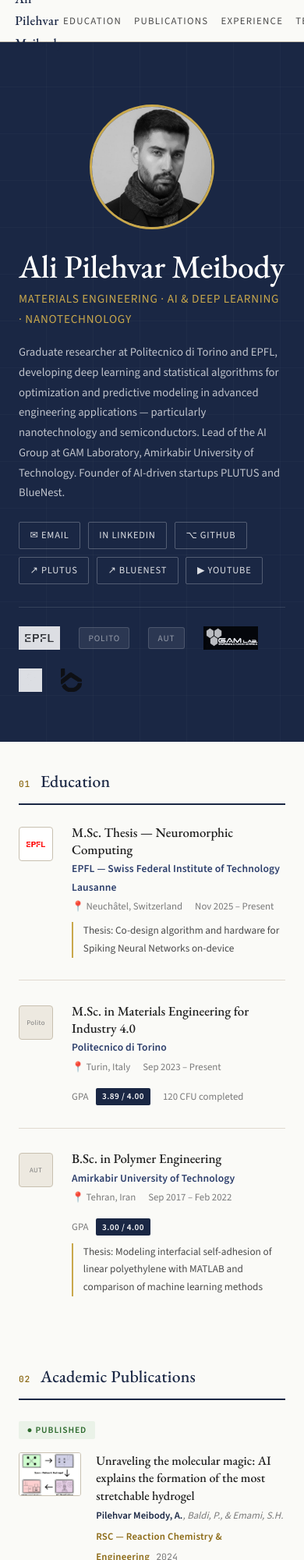
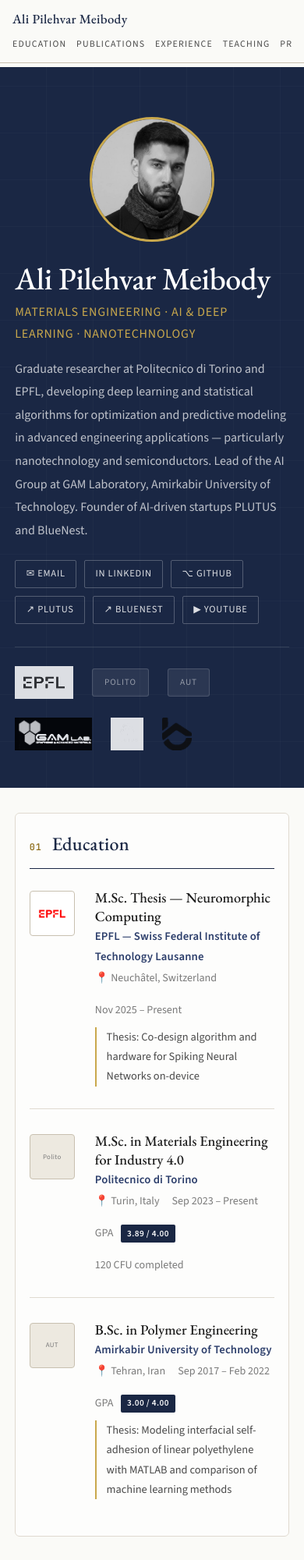
Before and after one commit to APMaii/alipilehvarmeibody.github.io, a plain HTML site: page index.html in a window 390 px wide. Shown: the top 2000 px of the page at 78% size. Drawn offline with nearby package versions, Linux system fonts and the light colour scheme.

Commit message:
enahnce index.html

```diff
--- a/index.html
+++ b/index.html
@@ -22,6 +22,7 @@
     --rule-light: #E0DAD0;
     --accent-red: #8B2020;
     --section-gap: 3.5rem;
+    --content-max-width: 1100px;
   }
 
   * { box-sizing: border-box; margin: 0; padding: 0; }
@@ -32,10 +33,11 @@
     background: var(--cream);
     font-family: 'Source Sans 3', sans-serif;
     color: var(--text-primary);
-    font-size: 15px;
-    line-height: 1.7;
+    font-size: 16px;
+    line-height: 1.75;
     -webkit-font-smoothing: antialiased;
   }
+  section[id] { scroll-margin-top: 84px; }
 
   /* ─── TOPBAR NAV ─── */
   #topbar {
@@ -48,8 +50,8 @@
     display: flex;
     align-items: center;
     justify-content: space-between;
-    padding: 0 3rem;
-    height: 54px;
+    padding: 0 2.2rem;
+    height: 62px;
   }
   #topbar .brand {
     font-family: 'EB Garamond', serif;
@@ -60,10 +62,10 @@
   }
   #topbar nav {
     display: flex;
-    gap: 2rem;
+    gap: 1.35rem;
   }
   #topbar nav a {
-    font-size: 0.8rem;
+    font-size: 0.82rem;
     text-transform: uppercase;
     letter-spacing: 0.1em;
     color: var(--text-secondary);
@@ -75,9 +77,9 @@
 
   /* ─── HERO ─── */
   #hero {
-    margin-top: 54px;
+    margin-top: 62px;
     background: var(--navy);
-    padding: 5rem 0 4rem;
+    padding: 5.8rem 0 4.6rem;
     position: relative;
     overflow: hidden;
   }
@@ -103,28 +105,28 @@
     pointer-events: none;
   }
   .hero-inner {
-    max-width: 960px;
+    max-width: var(--content-max-width);
     margin: 0 auto;
-    padding: 0 3rem;
+    padding: 0 2.4rem;
     display: grid;
-    grid-template-columns: 180px 1fr;
-    gap: 3rem;
+    grid-template-columns: 205px 1fr;
+    gap: 3.2rem;
     align-items: center;
   }
   .hero-photo-wrap {
     position: relative;
   }
   .hero-photo-wrap img {
-    width: 160px;
-    height: 160px;
+    width: 180px;
+    height: 180px;
     border-radius: 50%;
     object-fit: cover;
     border: 3px solid var(--gold-light);
     display: block;
   }
   .hero-photo-placeholder {
-    width: 160px;
-    height: 160px;
+    width: 180px;
+    height: 180px;
     border-radius: 50%;
     background: rgba(255,255,255,0.08);
     border: 3px solid var(--gold-light);
@@ -138,7 +140,7 @@
   }
   .hero-text h1 {
     font-family: 'EB Garamond', serif;
-    font-size: 2.6rem;
+    font-size: clamp(2.5rem, 4.2vw, 3.1rem);
     color: #FFFFFF;
     font-weight: 500;
     letter-spacing: -0.01em;
@@ -146,7 +148,7 @@
     margin-bottom: 0.35rem;
   }
   .hero-text .title-line {
-    font-size: 0.95rem;
+    font-size: 1rem;
     color: var(--gold-light);
     letter-spacing: 0.05em;
     text-transform: uppercase;
@@ -155,9 +157,9 @@
   }
   .hero-text p.summary {
     color: rgba(255,255,255,0.72);
-    font-size: 0.92rem;
-    line-height: 1.75;
-    max-width: 560px;
+    font-size: 1rem;
+    line-height: 1.85;
+    max-width: 700px;
     margin-bottom: 1.5rem;
   }
   .hero-links {
@@ -195,7 +197,7 @@
     flex-wrap: wrap;
   }
   .affiliation-logos img {
-    height: 30px;
+    height: 42px;
     width: auto;
     object-fit: contain;
     opacity: 0.85;
@@ -204,10 +206,10 @@
   }
   .affiliation-logos img:hover { opacity: 1; filter: none; }
   .affil-placeholder {
-    height: 28px;
+    height: 36px;
     display: inline-flex;
     align-items: center;
-    padding: 0 0.7rem;
+    padding: 0 0.95rem;
     background: rgba(255,255,255,0.08);
     border: 1px solid rgba(255,255,255,0.15);
     border-radius: 3px;
@@ -221,26 +223,34 @@
 
   /* ─── MAIN LAYOUT ─── */
   #main {
-    max-width: 960px;
+    max-width: var(--content-max-width);
     margin: 0 auto;
-    padding: 0 3rem;
+    padding: 0 2.4rem;
     display: grid;
-    grid-template-columns: 1fr 280px;
-    gap: 4rem;
+    grid-template-columns: minmax(0, 1fr) 300px;
+    gap: 3.2rem;
     padding-top: 3.5rem;
     padding-bottom: 5rem;
+  }
+  main, .sidebar { min-width: 0; }
+  main .section {
+    margin-bottom: var(--section-gap);
+    padding: 1.35rem 1.45rem;
+    background: rgba(255,255,255,0.58);
+    border: 1px solid var(--rule-light);
+    border-radius: 6px;
   }
 
   /* ─── SECTION HEADERS ─── */
   .section { margin-bottom: var(--section-gap); }
   .section-title {
     font-family: 'EB Garamond', serif;
-    font-size: 1.35rem;
+    font-size: 1.5rem;
     font-weight: 500;
     color: var(--navy);
     letter-spacing: 0.01em;
     padding-bottom: 0.6rem;
-    border-bottom: 2px solid var(--navy);
+    border-bottom: 1.5px solid var(--navy);
     margin-bottom: 1.6rem;
     display: flex;
     align-items: baseline;
@@ -248,7 +258,7 @@
   }
   .section-title span.num {
     font-family: 'JetBrains Mono', monospace;
-    font-size: 0.7rem;
+    font-size: 0.74rem;
     color: var(--gold);
     letter-spacing: 0.08em;
     font-weight: 500;
@@ -257,7 +267,7 @@
   /* ─── EDUCATION ─── */
   .edu-item {
     display: grid;
-    grid-template-columns: 52px 1fr;
+    grid-template-columns: 68px 1fr;
     gap: 0 1rem;
     margin-bottom: 1.8rem;
     padding-bottom: 1.8rem;
@@ -268,8 +278,8 @@
     padding-top: 3px;
   }
   .edu-logo img {
-    width: 44px;
-    height: 44px;
+    width: 58px;
+    height: 58px;
     object-fit: contain;
     border: 1px solid var(--rule);
     border-radius: 4px;
@@ -277,8 +287,8 @@
     background: white;
   }
   .edu-logo .logo-ph {
-    width: 44px;
-    height: 44px;
+    width: 58px;
+    height: 58px;
     background: var(--parchment);
     border: 1px solid var(--rule);
     border-radius: 4px;
@@ -293,20 +303,20 @@
   }
   .edu-body .degree {
     font-family: 'EB Garamond', serif;
-    font-size: 1.05rem;
+    font-size: 1.14rem;
     font-weight: 500;
     color: var(--text-primary);
     line-height: 1.3;
   }
   .edu-body .institution {
-    font-size: 0.85rem;
+    font-size: 0.92rem;
     color: var(--navy-mid);
     font-weight: 600;
     margin-top: 0.1rem;
     letter-spacing: 0.01em;
   }
   .edu-body .edu-meta {
-    font-size: 0.8rem;
+    font-size: 0.88rem;
     color: var(--text-muted);
     margin-top: 0.15rem;
     display: flex;
@@ -330,7 +340,7 @@
     margin-left: 0.3rem;
   }
   .edu-body .edu-note {
-    font-size: 0.83rem;
+    font-size: 0.9rem;
     color: var(--text-secondary);
     margin-top: 0.6rem;
     padding-left: 0.8rem;
@@ -343,7 +353,7 @@
     padding-bottom: 1.6rem;
     border-bottom: 1px solid var(--rule-light);
     display: grid;
-    grid-template-columns: 100px 1fr;
+    grid-template-columns: 164px 1fr;
     gap: 0 1.2rem;
   }
   .pub-item:last-child { border-bottom: none; margin-bottom: 0; }
@@ -351,16 +361,16 @@
     position: relative;
   }
   .pub-thumb img {
-    width: 100px;
-    height: 70px;
+    width: 164px;
+    height: 112px;
     object-fit: cover;
     border: 1px solid var(--rule);
     border-radius: 3px;
     display: block;
   }
   .pub-thumb .img-ph {
-    width: 100px;
-    height: 70px;
+    width: 164px;
+    height: 112px;
     background: var(--parchment);
     border: 1px dashed var(--rule);
     border-radius: 3px;
@@ -374,14 +384,14 @@
   }
   .pub-body .pub-title {
     font-family: 'EB Garamond', serif;
-    font-size: 1rem;
+    font-size: 1.08rem;
     font-weight: 500;
     color: var(--text-primary);
     line-height: 1.4;
     margin-bottom: 0.2rem;
   }
   .pub-body .pub-authors {
-    font-size: 0.8rem;
+    font-size: 0.88rem;
     color: var(--text-muted);
     margin-bottom: 0.2rem;
     font-style: italic;
@@ -392,7 +402,7 @@
     font-weight: 600;
   }
   .pub-body .pub-journal {
-    font-size: 0.8rem;
+    font-size: 0.88rem;
     font-weight: 600;
     color: var(--gold);
     letter-spacing: 0.02em;
@@ -436,8 +446,8 @@
     margin-bottom: 0.5rem;
   }
   .exp-logo img {
-    width: 38px;
-    height: 38px;
+    width: 54px;
+    height: 54px;
     object-fit: contain;
     border: 1px solid var(--rule);
     border-radius: 4px;
@@ -445,8 +455,8 @@
     background: white;
   }
   .exp-logo .logo-ph {
-    width: 38px;
-    height: 38px;
+    width: 54px;
+    height: 54px;
     background: var(--parchment);
     border: 1px solid var(--rule);
     border-radius: 4px;
@@ -462,13 +472,13 @@
   .exp-meta { flex: 1; }
   .exp-meta .role {
     font-family: 'EB Garamond', serif;
-    font-size: 1.05rem;
+    font-size: 1.14rem;
     font-weight: 500;
     color: var(--text-primary);
     line-height: 1.25;
   }
   .exp-meta .org {
-    font-size: 0.83rem;
+    font-size: 0.9rem;
     color: var(--navy-mid);
     font-weight: 600;
     letter-spacing: 0.01em;
@@ -480,10 +490,10 @@
     margin-top: 0.1rem;
   }
   .exp-body {
-    font-size: 0.85rem;
+    font-size: 0.92rem;
     color: var(--text-secondary);
     line-height: 1.7;
-    padding-left: 47px;
+    padding-left: 63px;
   }
   .exp-body ul {
     list-style: none;
@@ -492,7 +502,7 @@
   .exp-body ul li {
     padding-left: 1rem;
     position: relative;
-    margin-bottom: 0.25rem;
+    margin-bottom: 0.42rem;
   }
   .exp-body ul li::before {
     content: '—';
@@ -505,7 +515,7 @@
   /* ─── SIDEBAR ─── */
   .sidebar { padding-top: 0; }
   .sidebar .section-title {
-    font-size: 1.05rem;
+    font-size: 1.16rem;
     margin-bottom: 1.2rem;
   }
   .sidebar .section { margin-bottom: 2.8rem; }
@@ -514,7 +524,7 @@
     margin-bottom: 1rem;
   }
   .skill-group .skill-cat {
-    font-size: 0.7rem;
+    font-size: 0.74rem;
     font-weight: 600;
     text-transform: uppercase;
     letter-spacing: 0.1em;
@@ -527,7 +537,7 @@
     gap: 0.3rem;
   }
   .skill-pill {
-    font-size: 0.74rem;
+    font-size: 0.8rem;
     padding: 0.2rem 0.55rem;
     background: var(--warm-white);
     border: 1px solid var(--rule);
@@ -545,7 +555,7 @@
     margin-bottom: 0.75rem;
     padding-bottom: 0.75rem;
     border-bottom: 1px solid var(--rule-light);
-    font-size: 0.8rem;
+    font-size: 0.88rem;
   }
   .cert-item:last-child { border-bottom: none; }
   .cert-name {
@@ -555,13 +565,13 @@
   }
   .cert-org {
     color: var(--text-muted);
-    font-size: 0.74rem;
+    font-size: 0.8rem;
     margin-top: 0.1rem;
   }
 
   .contact-list {
     list-style: none;
-    font-size: 0.82rem;
+    font-size: 0.9rem;
   }
   .contact-list li {
     margin-bottom: 0.55rem;
@@ -586,24 +596,24 @@
     margin-bottom: 1rem;
     padding-bottom: 1rem;
     border-bottom: 1px solid var(--rule-light);
-    font-size: 0.8rem;
+    font-size: 0.86rem;
   }
   .ref-item:last-child { border-bottom: none; }
   .ref-name {
     font-weight: 600;
     color: var(--navy);
     font-family: 'EB Garamond', serif;
-    font-size: 0.95rem;
+    font-size: 1.02rem;
   }
   .ref-title {
     color: var(--text-secondary);
-    font-size: 0.77rem;
+    font-size: 0.84rem;
     line-height: 1.4;
     margin: 0.15rem 0;
   }
   .ref-email {
     color: var(--text-muted);
-    font-size: 0.74rem;
+    font-size: 0.8rem;
   }
 
   /* ─── TEACHING ─── */
@@ -615,12 +625,12 @@
   .teach-item:last-child { border-bottom: none; }
   .teach-item .course-name {
     font-family: 'EB Garamond', serif;
-    font-size: 1rem;
+    font-size: 1.08rem;
     font-weight: 500;
     color: var(--text-primary);
   }
   .teach-item .course-meta {
-    font-size: 0.78rem;
+    font-size: 0.86rem;
     color: var(--text-muted);
     display: flex;
     gap: 1rem;
@@ -638,7 +648,7 @@
     display: grid;
     grid-template-columns: 1fr 1fr;
     gap: 0.35rem 1rem;
-    font-size: 0.82rem;
+    font-size: 0.9rem;
   }
   .exp-skill-item {
     display: flex;
@@ -660,8 +670,8 @@
     background: var(--navy);
     color: rgba(255,255,255,0.5);
     text-align: center;
-    padding: 1.8rem 3rem;
-    font-size: 0.78rem;
+    padding: 2rem 3rem;
+    font-size: 0.86rem;
     letter-spacing: 0.03em;
   }
   footer strong { color: rgba(255,255,255,0.8); }
@@ -675,15 +685,44 @@
   #main { animation: fadeUp 0.8s 0.15s ease both; }
 
   /* ─── RESPONSIVE ─── */
+  @media (max-width: 980px) {
+    #topbar { padding: 0 1.4rem; }
+    #topbar nav { gap: 0.9rem; }
+    #topbar nav a { font-size: 0.74rem; }
+    #main {
+      grid-template-columns: 1fr;
+      gap: 0;
+      padding-left: 1.4rem;
+      padding-right: 1.4rem;
+    }
+    .sidebar {
+      margin-top: 2rem;
+      border-top: 2px solid var(--rule);
+      padding-top: 2rem;
+    }
+  }
   @media (max-width: 768px) {
-    #topbar { padding: 0 1.2rem; }
-    #topbar nav { gap: 1rem; }
-    .hero-inner { grid-template-columns: 1fr; gap: 1.5rem; padding: 0 1.5rem; }
+    #topbar {
+      padding: 0.6rem 1rem;
+      height: auto;
+      display: grid;
+      gap: 0.45rem;
+    }
+    #topbar nav {
+      gap: 0.8rem;
+      overflow-x: auto;
+      white-space: nowrap;
+      padding-bottom: 0.25rem;
+    }
+    #hero { margin-top: 86px; padding: 4rem 0 3rem; }
+    .hero-inner { grid-template-columns: 1fr; gap: 1.5rem; padding: 0 1.2rem; }
     .hero-photo-wrap { display: flex; justify-content: center; }
-    #main { grid-template-columns: 1fr; padding: 2rem 1.5rem; gap: 0; }
-    .sidebar { margin-top: 2rem; border-top: 2px solid var(--rule); padding-top: 2rem; }
-    .pub-item { grid-template-columns: 80px 1fr; }
-    .pub-thumb img, .pub-thumb .img-ph { width: 80px; height: 56px; }
+    .hero-photo-wrap img, .hero-photo-placeholder { width: 160px; height: 160px; }
+    #main { padding: 2rem 1.2rem; }
+    main .section { padding: 1.15rem 1.1rem; }
+    .pub-item { grid-template-columns: 120px 1fr; }
+    .pub-thumb img, .pub-thumb .img-ph { width: 120px; height: 84px; }
+    .exp-skills-grid { grid-template-columns: 1fr; }
   }
 </style>
 </head>
```
